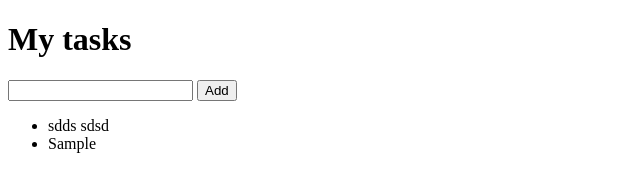
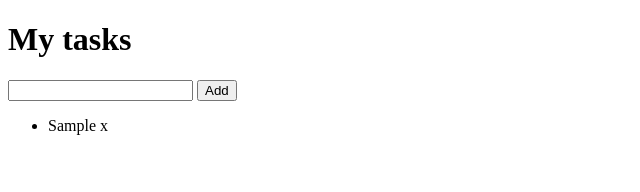
Before and after one commit to RudisLV2006/to-do-list-js, a plain HTML site: page index.html in a window 1280 px wide. Both pictures are taken after typing "Sample" into the empty fields and a click on the button "Add". Shown: the full height of the page, 0-640 px from the left. Drawn offline with Linux system fonts and the light colour scheme.

Commit message:
Add span destroy element

```diff
--- a/index.html
+++ b/index.html
@@ -11,9 +11,7 @@
     <input type="text" />
     <button>Add</button>
 
-    <ul>
-      <li>sdds <span>sdsd</span></li>
-    </ul>
+    <ul></ul>
 
     <script>
       const btn = document.querySelector("button");
@@ -21,12 +19,12 @@
       const list = document.querySelector("ul");
 
       const destroy = document.createElement("span");
-      destroy.value = "x";
+      destroy.textContent = "x";
 
       btn.addEventListener("click", function () {
         if (inputField.value == "") return;
         const item = document.createElement("li");
-        item.innerHTML = inputField.value;
+        item.innerHTML = `${inputField.value} ${destroy.outerHTML}`;
 
         list.appendChild(item);
         inputField.value = "";
```
